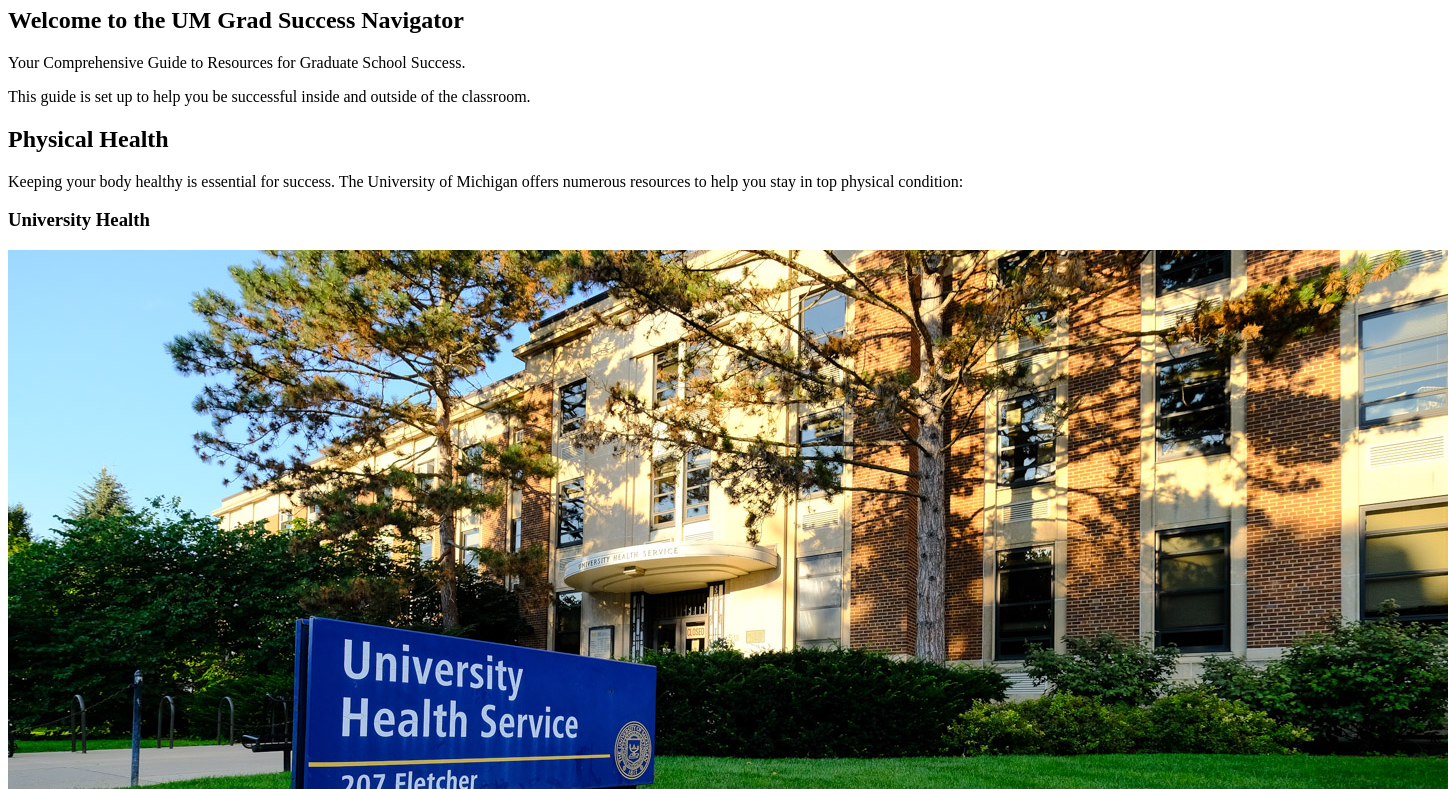
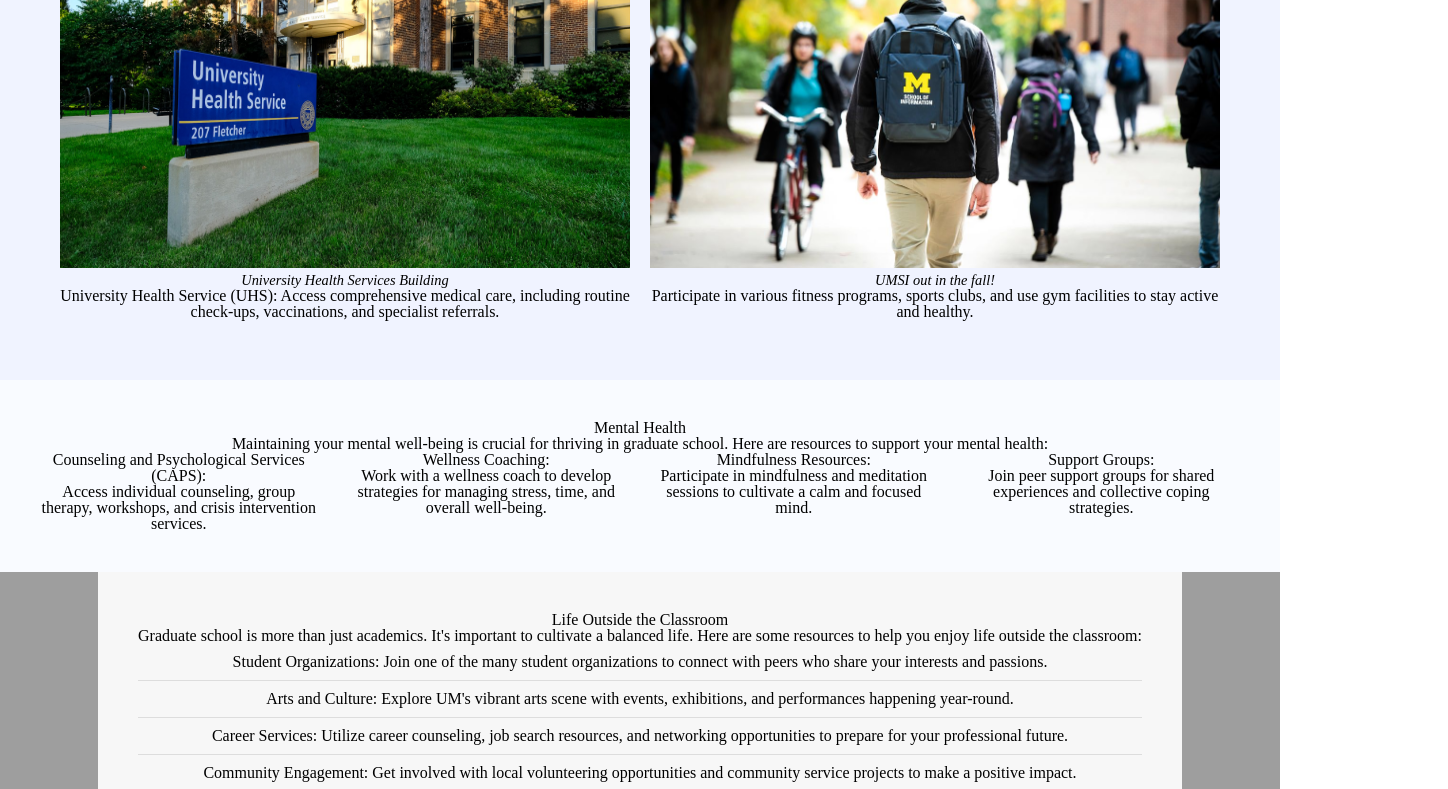
Before and after one commit to DeekshaKini09/client_project, a plain HTML site: page index.html in a window 1280 px wide. Shown: the part 591-1380 px from the top of the page, 1448 px wide, since content can reach past the window. Drawn offline with Linux system fonts and the light colour scheme; the site is published under a folder, as on GitHub Pages, so addresses that start at the root find nothing.

Commit message:
Add files via upload

```diff
--- a/index.html
+++ b/index.html
@@ -3,10 +3,10 @@
   <head>
     <meta charset="UTF-8" />
     <meta name="viewport" content="width=device-width, initial-scale=1.0" />
-    <link rel="stylesheet" href="/css/html5reset.css">
-    <link rel="stylesheet" href="/css/style.css">
+    <link rel="stylesheet" href="css/html5reset.css" />
+    <link rel="stylesheet" href="css/style.css" />
     <title>Student Success Portal</title>
-</head>
+  </head>
 
   <body>
     <div class="skip"><a href="#main">Skip to Main Content</a></div>
@@ -163,7 +163,10 @@
     </main>
 
     <footer>
-        <p>MSI Advising | <a href="umsi.advising.msi@umich.edu">umsi.advising.msi@umich.edu</a></p>
+      <p>
+        MSI Advising |
+        <a href="umsi.advising.msi@umich.edu">umsi.advising.msi@umich.edu</a>
+      </p>
     </footer>
   </body>
 </html>
```
